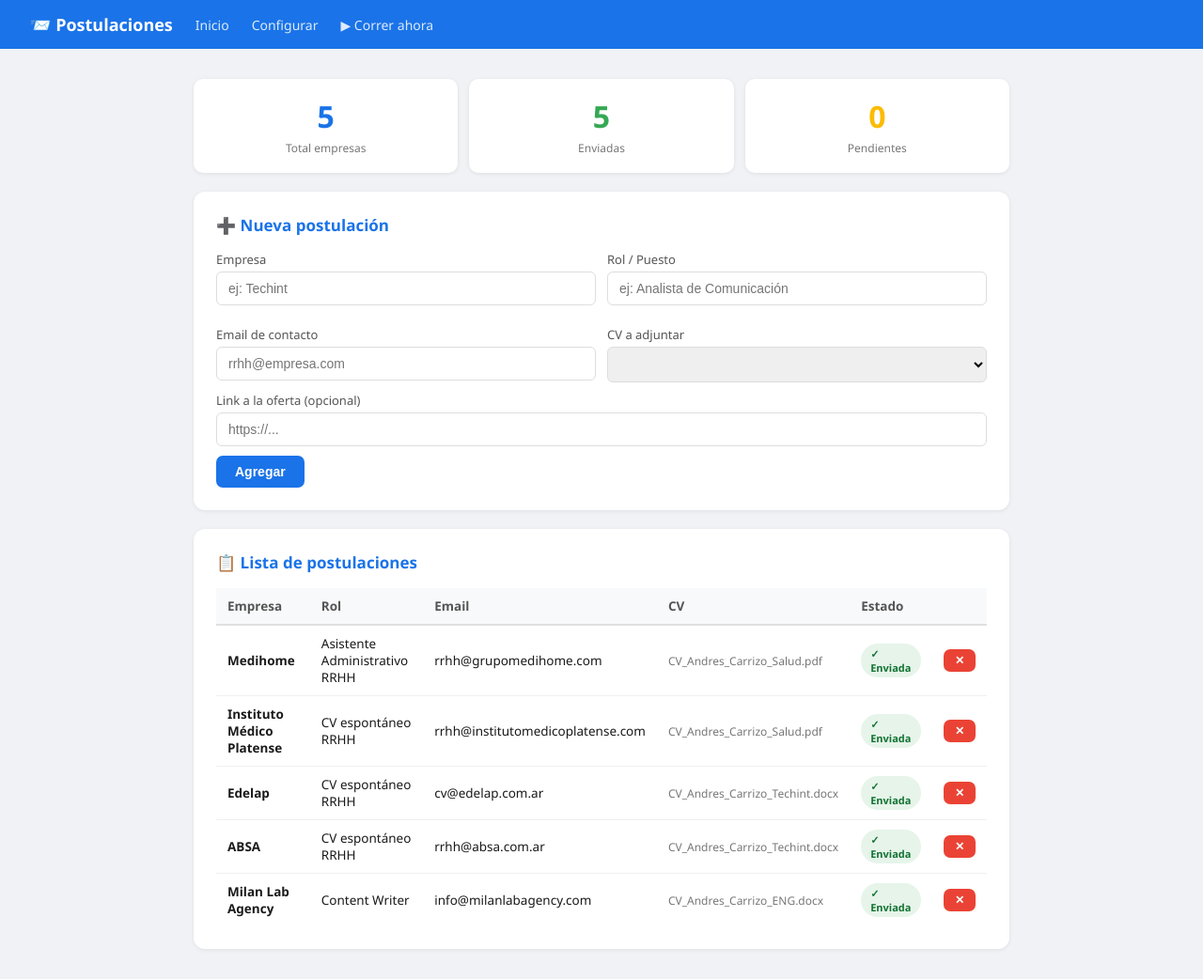
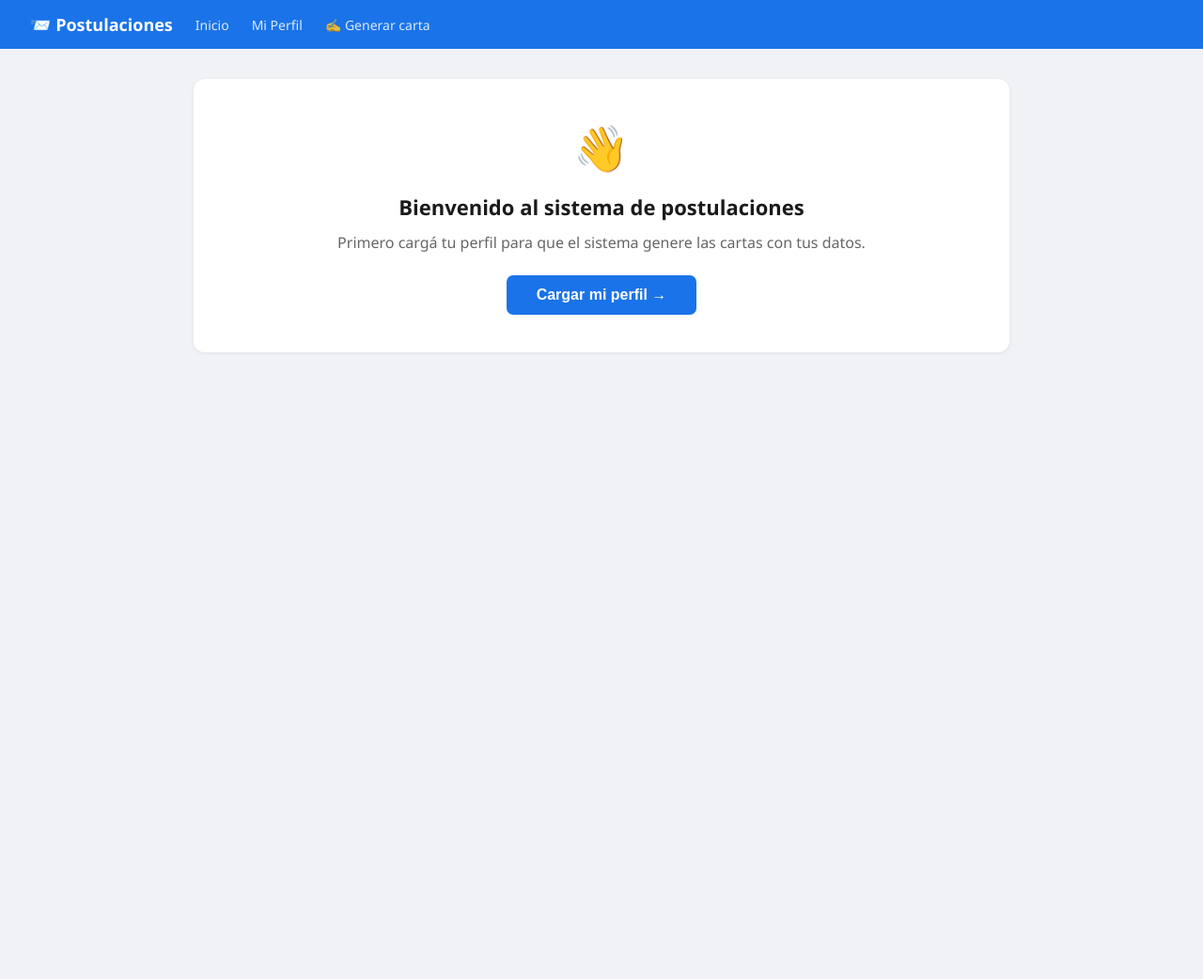
Before and after one commit to Ancarrizo/postulaciones-automatizadas, a Flask app: page / in a window 1280 px wide. Shown: the whole page at 94% size. After the commit the page ends 375 px from the top, so only its background shows below. Run offline with Flask 3, Linux system fonts and the light colour scheme; lists and menus that the app fills with data are empty.

Commit message:
Web app multi-usuario: cada uno carga su perfil y CV

```diff
--- a/web/app.py
+++ b/web/app.py
@@ -1,134 +1,102 @@
 """
-Web app para el sistema de postulaciones de Andrés Carrizo.
+Web app multi-usuario para postulaciones automatizadas.
+Cada usuario carga su perfil y CV — las cartas se generan con sus datos.
 Correr: python web/app.py
 Abrir:  http://localhost:5000
 """
 
 import os
 import json
-import subprocess
-import threading
-from pathlib  import Path
-from datetime import datetime
-from flask    import Flask, render_template, request, redirect, jsonify, Response, stream_with_context
+import anthropic
+from pathlib import Path
+from flask   import Flask, render_template, request, redirect, jsonify, session
 
-BASE = Path(__file__).parent.parent   # carpeta /postulaciones
-JOBS_FILE = BASE / "jobs.json"
+BASE      = Path(__file__).parent.parent
 CVS_DIR   = BASE / "cvs"
 ENV_FILE  = BASE / ".env"
 
 app = Flask(__name__)
-output_lines = []   # buffer de output en vivo
+app.secret_key = "postulaciones-secret-2026"   # para sesiones Flask
 
 
-def leer_env() -> dict:
-    env = {}
+def get_api_key() -> str:
     if ENV_FILE.exists():
         for line in ENV_FILE.read_text(encoding="utf-8").splitlines():
-            if "=" in line and not line.startswith("#"):
-                k, v = line.split("=", 1)
-                env[k.strip()] = v.strip()
-    return env
-
-
-def guardar_env(data: dict) -> None:
-    lineas = [f"{k}={v}" for k, v in data.items()]
-    ENV_FILE.write_text("\n".join(lineas) + "\n", encoding="utf-8")
+            if line.startswith("ANTHROPIC_API_KEY="):
+                return line.split("=", 1)[1].strip()
+    return ""
 
 
 # ── Rutas ─────────────────────────────────────────────────────────────────────
 
 @app.route("/")
 def index():
-    jobs = json.loads(JOBS_FILE.read_text(encoding="utf-8")) if JOBS_FILE.exists() else []
-    cvs  = [f.name for f in CVS_DIR.iterdir()] if CVS_DIR.exists() else []
-    enviadas  = sum(1 for j in jobs if j.get("enviado"))
-    pendientes = sum(1 for j in jobs if not j.get("enviado"))
-    return render_template("index.html", jobs=jobs, cvs=cvs,
-                           enviadas=enviadas, pendientes=pendientes)
+    perfil = session.get("perfil", {})
+    return render_template("index.html", perfil=perfil)
 
 
-@app.route("/configurar", methods=["GET", "POST"])
-def configurar():
-    env = leer_env()
+@app.route("/perfil", methods=["GET", "POST"])
+def perfil():
     msg = ""
     if request.method == "POST":
-        env["ANTHROPIC_API_KEY"] = request.form.get("api_key", "").strip()
-        guardar_env(env)
+        # Guardar perfil en la sesión del navegador
+        session["perfil"] = {
+            "nombre":        request.form.get("nombre", "").strip(),
+            "email":         request.form.get("email", "").strip(),
+            "telefono":      request.form.get("telefono", "").strip(),
+            "ubicacion":     request.form.get("ubicacion", "").strip(),
+            "linkedin":      request.form.get("linkedin", "").strip(),
+            "educacion":     request.form.get("educacion", "").strip(),
+            "experiencia":   request.form.get("experiencia", "").strip(),
+            "idiomas":       request.form.get("idiomas", "").strip(),
+            "habilidades":   request.form.get("habilidades", "").strip(),
+            "disponibilidad":request.form.get("disponibilidad", "").strip(),
+            "pretension":    request.form.get("pretension", "").strip(),
+        }
+
         # Guardar CV si se subió
         cv = request.files.get("cv")
         if cv and cv.filename:
             CVS_DIR.mkdir(exist_ok=True)
-            cv.save(CVS_DIR / cv.filename)
-        msg = "✓ Configuración guardada"
-    return render_template("configurar.html", env=env, msg=msg)
+            cv_path = CVS_DIR / cv.filename
+            cv.save(str(cv_path))
+            session["cv_filename"] = cv.filename
+
+        msg = "✓ Perfil guardado"
+
+    perfil_actual = session.get("perfil", {})
+    cv_actual     = session.get("cv_filename", "")
+    return render_template("perfil.html", perfil=perfil_actual, cv=cv_actual, msg=msg)
 
 
-@app.route("/agregar", methods=["POST"])
-def agregar_job():
-    jobs = json.loads(JOBS_FILE.read_text(encoding="utf-8")) if JOBS_FILE.exists() else []
-    cvs  = [f.name for f in CVS_DIR.iterdir()] if CVS_DIR.exists() else []
-    nuevo = {
-        "empresa": request.form["empresa"],
-        "rol":     request.form["rol"],
-        "email":   request.form["email"],
-        "cv":      request.form["cv"],
-        "url":     request.form.get("url") or None,
-        "enviado": False,
-    }
-    jobs.append(nuevo)
-    JOBS_FILE.write_text(json.dumps(jobs, ensure_ascii=False, indent=2), encoding="utf-8")
-    return redirect("/")
+@app.route("/generar", methods=["GET", "POST"])
+def generar():
+    perfil = session.get("perfil", {})
+    if not perfil.get("nombre"):
+        return redirect("/perfil")
 
+    resultado = None
+    error     = ""
 
-@app.route("/eliminar/<int:idx>")
-def eliminar_job(idx):
-    jobs = json.loads(JOBS_FILE.read_text(encoding="utf-8")) if JOBS_FILE.exists() else []
-    if 0 <= idx < len(jobs):
-        jobs.pop(idx)
-        JOBS_FILE.write_text(json.dumps(jobs, ensure_ascii=False, indent=2), encoding="utf-8")
-    return redirect("/")
+    if request.method == "POST":
+        empresa     = request.form.get("empresa", "").strip()
+        rol         = request.form.get("rol", "").strip()
+        descripcion = request.form.get("descripcion", "").strip()
 
+        api_key = get_api_key()
+        if not api_key:
+            error = "Falta la API key de Anthropic. Contactá al administrador."
+        else:
+            try:
+                from carta import generar_todo
+                client    = anthropic.Anthropic(api_key=api_key)
+                resultado = generar_todo(empresa, rol, descripcion, client, perfil)
+                resultado["empresa"] = empresa
+                resultado["rol"]     = rol
+            except Exception as e:
+                error = str(e)
 
-@app.route("/correr")
-def correr():
-    return render_template("correr.html")
-
-
-@app.route("/stream")
-def stream():
-    """Server-Sent Events: manda el output del script en tiempo real."""
-    def generate():
-        global output_lines
-        output_lines = []
-
-        scripts = [
-            ("Postulando en portales...", ["python", str(BASE / "postular.py")]),
-            ("Leyendo vacantes de Gmail...", ["python", str(BASE / "leer_vacantes.py")]),
-            ("Generando cartas y borradores...", ["python", str(BASE / "main.py")]),
-        ]
-
-        for titulo, cmd in scripts:
-            yield f"data: \n\n"
-            yield f"data: === {titulo} ===\n\n"
-            proc = subprocess.Popen(
-                cmd, cwd=str(BASE),
-                stdout=subprocess.PIPE, stderr=subprocess.STDOUT,
-                text=True, encoding="utf-8", errors="replace"
-            )
-            for line in proc.stdout:
-                line = line.rstrip()
-                output_lines.append(line)
-                yield f"data: {line}\n\n"
-            proc.wait()
-
-        yield "data: \n\n"
-        yield "data: ✅ ¡Todo listo! Abrí Gmail → Borradores.\n\n"
-        yield "data: [FIN]\n\n"
-
-    return Response(stream_with_context(generate()),
-                    mimetype="text/event-stream",
-                    headers={"Cache-Control": "no-cache", "X-Accel-Buffering": "no"})
+    return render_template("generar.html", perfil=perfil, resultado=resultado, error=error)
 
 
 if __name__ == "__main__":
--- a/web/templates/base.html
+++ b/web/templates/base.html
@@ -52,8 +52,8 @@
 <nav>
   <h1>📨 Postulaciones</h1>
   <a href="/">Inicio</a>
-  <a href="/configurar">Configurar</a>
-  <a href="/correr">▶ Correr ahora</a>
+  <a href="/perfil">Mi Perfil</a>
+  <a href="/generar">✍️ Generar carta</a>
 </nav>
 <div class="container">
   {% block content %}{% endblock %}
--- a/web/templates/index.html
+++ b/web/templates/index.html
@@ -1,76 +1,33 @@
 {% extends "base.html" %}
 {% block content %}
 
-<div class="stats">
-  <div class="stat"><div class="n">{{ jobs|length }}</div><div class="l">Total empresas</div></div>
-  <div class="stat"><div class="n" style="color:#34a853">{{ enviadas }}</div><div class="l">Enviadas</div></div>
-  <div class="stat"><div class="n" style="color:#fbbc04">{{ pendientes }}</div><div class="l">Pendientes</div></div>
+{% if not perfil.nombre %}
+<div class="card" style="text-align:center;padding:40px">
+  <div style="font-size:48px;margin-bottom:16px">👋</div>
+  <h2 style="color:#1a1a1a;font-size:22px;margin-bottom:12px">Bienvenido al sistema de postulaciones</h2>
+  <p style="color:#666;margin-bottom:24px">Primero cargá tu perfil para que el sistema genere las cartas con tus datos.</p>
+  <a href="/perfil"><button class="btn btn-primary" style="font-size:16px;padding:12px 32px">Cargar mi perfil →</button></a>
 </div>
 
-<!-- Agregar nueva postulación -->
-<div class="card">
-  <h2>➕ Nueva postulación</h2>
-  <form action="/agregar" method="POST">
-    <div style="display:grid;grid-template-columns:1fr 1fr;gap:12px">
-      <div>
-        <label>Empresa</label>
-        <input name="empresa" required placeholder="ej: Techint">
-      </div>
-      <div>
-        <label>Rol / Puesto</label>
-        <input name="rol" required placeholder="ej: Analista de Comunicación">
-      </div>
-      <div>
-        <label>Email de contacto</label>
-        <input name="email" type="email" required placeholder="rrhh@empresa.com">
-      </div>
-      <div>
-        <label>CV a adjuntar</label>
-        <select name="cv">
-          {% for cv in cvs %}
-          <option>{{ cv }}</option>
-          {% endfor %}
-        </select>
-      </div>
-    </div>
-    <label>Link a la oferta (opcional)</label>
-    <input name="url" placeholder="https://...">
-    <button class="btn btn-primary" type="submit">Agregar</button>
-  </form>
+{% else %}
+<div class="card" style="display:flex;align-items:center;gap:20px">
+  <div style="font-size:48px">👤</div>
+  <div>
+    <div style="font-size:20px;font-weight:700">{{ perfil.nombre }}</div>
+    <div style="color:#666;font-size:14px">{{ perfil.email }} · {{ perfil.ubicacion }}</div>
+    <a href="/perfil" style="font-size:13px;color:#1a73e8">Editar perfil</a>
+  </div>
+  <a href="/generar" style="margin-left:auto">
+    <button class="btn btn-primary" style="font-size:15px;padding:12px 28px">✍️ Generar carta</button>
+  </a>
 </div>
 
-<!-- Lista de postulaciones -->
-<div class="card">
-  <h2>📋 Lista de postulaciones</h2>
-  {% if jobs %}
-  <table>
-    <tr>
-      <th>Empresa</th><th>Rol</th><th>Email</th><th>CV</th><th>Estado</th><th></th>
-    </tr>
-    {% for j in jobs %}
-    <tr>
-      <td><strong>{{ j.empresa }}</strong></td>
-      <td>{{ j.rol }}</td>
-      <td>{{ j.email }}</td>
-      <td style="font-size:12px;color:#777">{{ j.cv }}</td>
-      <td>
-        {% if j.enviado %}
-          <span class="badge badge-ok">✓ Enviada</span>
-        {% else %}
-          <span class="badge badge-pend">Pendiente</span>
-        {% endif %}
-      </td>
-      <td>
-        <a class="link-del" href="/eliminar/{{ loop.index0 }}">
-          <button class="btn btn-danger">✕</button>
-        </a>
-      </td>
-    </tr>
-    {% endfor %}
-  </table>
-  {% else %}
-    <p style="color:#999;text-align:center;padding:24px">No hay postulaciones todavía. Agregá una arriba.</p>
-  {% endif %}
+<div class="card" style="text-align:center;padding:32px">
+  <div style="font-size:36px;margin-bottom:12px">✍️</div>
+  <h2 style="color:#1a1a1a;margin-bottom:8px">¿Listo para postularte?</h2>
+  <p style="color:#666;margin-bottom:24px">Ingresá los datos de la oferta y Claude genera una carta personalizada para vos en segundos.</p>
+  <a href="/generar"><button class="btn btn-primary" style="font-size:16px;padding:12px 32px">Generar carta ahora →</button></a>
 </div>
+{% endif %}
 
 {% endblock %}
```
Also changed, not shown: carta.py (+59 -49 lines), web/templates/generar.html (added, +81 -0 lines), web/templates/perfil.html (added, +65 -0 lines).
